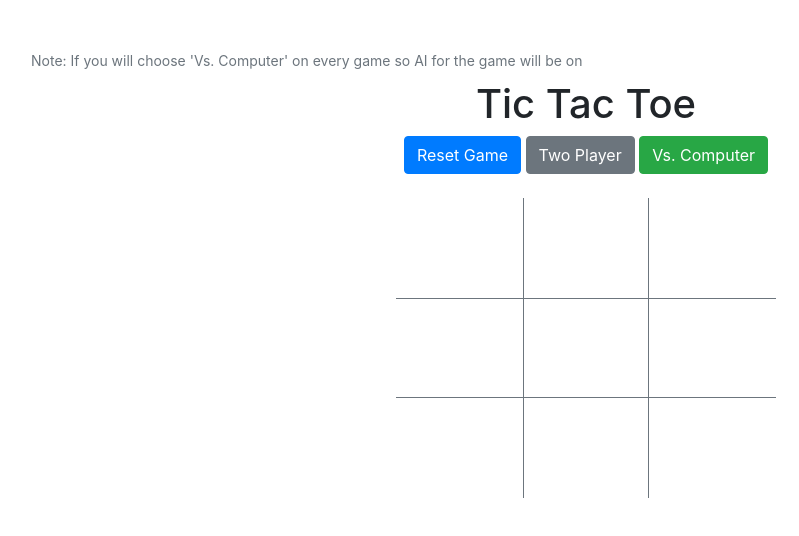
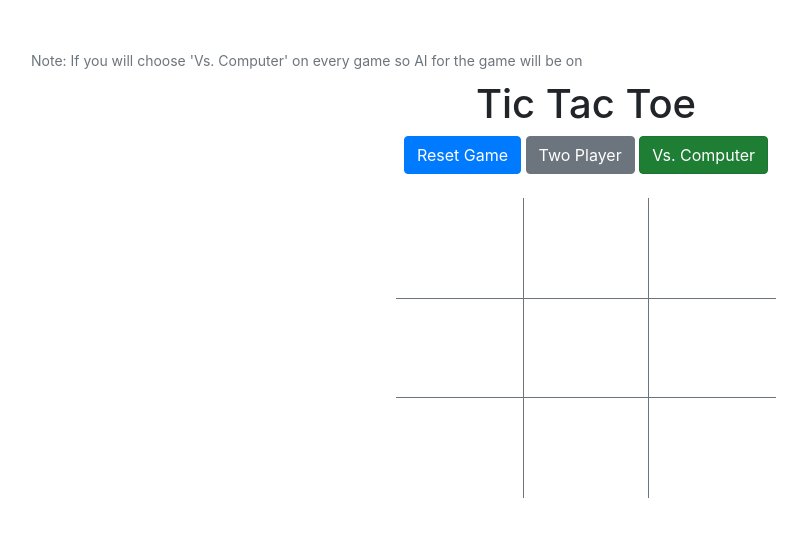
Before and after one commit to digital-Swaraj/TicTacToe, a plain HTML site: page index.html in a window 1280 px wide. Shown: the whole page, without its empty margins (54-853 px from the left). Drawn offline with nearby package versions, Linux system fonts and the light colour scheme.

Commit message:
Update index.html

```diff
--- a/index.html
+++ b/index.html
@@ -34,7 +34,7 @@
 			<div class="text-center">
 				<button class="btn btn-primary" id="reset">Reset Game</button>
 				<button class="btn btn-secondary" id="twoPlayer">Two Player</button>
-				<button class="btn btn-success" id="vsComputer">Vs. Computer</button>
+				<button class="btn btn-success active" id="vsComputer">Vs. Computer</button>
 			</div>
 			<div class="row mt-4">
 				<div class="col-md-4 offset-md-4">
```
